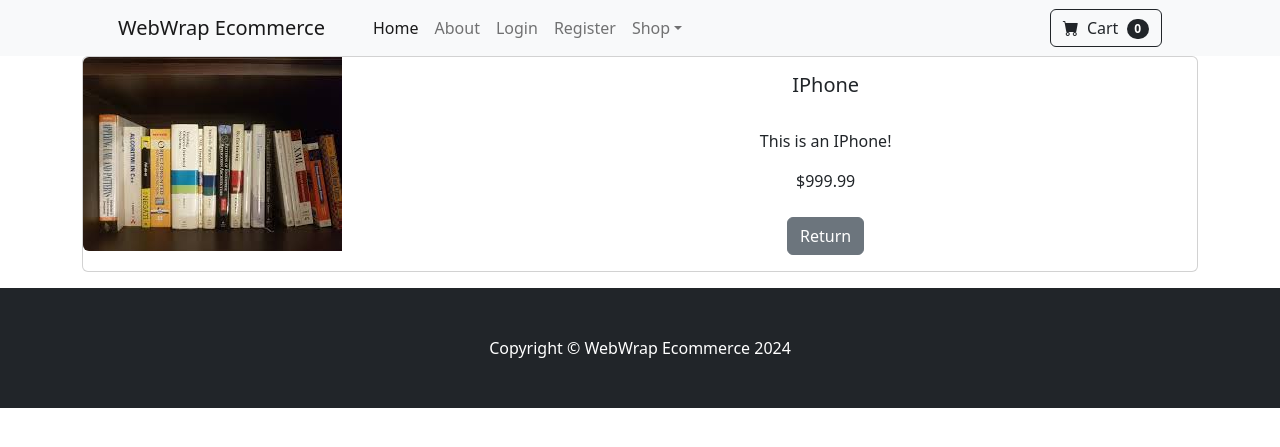
After one commit to Djole33/advanced-ecommerce, a Django app: page /product/1/ in a window 1280 px wide. The commit adds this page. Shown: the top 447 px of the page. Run offline with Django 5.2, Linux system fonts and the light colour scheme; data comes from the database, SQL or seed files in the repository; both versions use the stored data as it was after the commit; some libraries are stand-ins or nearby versions.

Commit message:
registration

```diff
--- a/main/templates/home.html
+++ b/main/templates/home.html
@@ -36,7 +36,7 @@
                     </div>
                     <!-- Product actions-->
                     <div class="card-footer p-4 pt-0 border-top-0 bg-transparent">
-                        <div class="text-center"><a class="btn btn-outline-dark mt-auto" href="#">View options</a></div>
+                        <div class="text-center"><a class="btn btn-outline-dark mt-auto" href="{% url 'product' product.pk %}">View Product</a></div>
                     </div>
                 </div>
             </div>
@@ -56,7 +56,7 @@
                     </div>
                     <!-- Product actions-->
                     <div class="card-footer p-4 pt-0 border-top-0 bg-transparent">
-                        <div class="text-center"><a class="btn btn-outline-dark mt-auto" href="#">View options</a></div>
+                        <div class="text-center"><a class="btn btn-outline-dark mt-auto" href="{% url 'product' product.pk %}">View Product</a></div>
                     </div>
                 </div>
             </div>
--- a/main/templates/navbar.html
+++ b/main/templates/navbar.html
@@ -11,6 +11,7 @@
                 <li class="nav-item"><a class="nav-link" href="{% url 'logout' %}">Logout</a></li>
                 {% else %}
                 <li class="nav-item"><a class="nav-link" href="{% url 'login' %}">Login</a></li>
+                <li class="nav-item"><a class="nav-link" href="{% url 'register' %}">Register</a></li>
                 {% endif %}
 
 
--- /dev/null
+++ b/main/templates/product.html
@@ -0,0 +1,36 @@
+{% extends 'base.html' %}
+
+{% block content %}
+
+<div class="container">
+    <div class="card mb-3">
+        <div class="row g-0">
+            <div class="col-md-4">
+            <img src="{{ single_product.image.url }}" class="img-fluid rounded-start" alt="...">
+            </div>
+            <div class="col-md-8">
+            <div class="card-body">
+                <center>
+                <h5 class="card-title">{{ single_product.name }}</h5> <br />
+                <p class="card-text justified">{{ single_product.description }}</p>
+                {% if single_product.is_sale == True %}
+                <div class="d-flex justify-content-center small text-warning mb-2">
+                        <div class="bi-star-fill"></div>
+                        &nbsp;&nbsp;Sale&nbsp;&nbsp;
+                        <div class="bi-star-fill"></div>
+                </div>
+                        <strike>${{ single_product.price }}</strike>
+                        ${{ single_product.sale_price }}
+                        <br />
+                {% else %}
+                ${{ single_product.price }}
+                <br /><br />
+                {% endif %}
+                <a href="{% url 'home' %}" class="btn btn-secondary">Return</a>
+                </center>
+            </div>
+            </div>
+        </div>
+    </div>
+</div>
+{% endblock %}
--- a/main/urls.py
+++ b/main/urls.py
@@ -6,4 +6,6 @@ urlpatterns = [
    path('about/', views.about, name="about"),
    path('login/', views.login_user, name="login"),
    path('logout/', views.logout_user, name="logout"),
+   path('register/', views.register_user, name="register"),
+   path('product/<int:pk>/', views.product, name="product"),
 ]
--- a/main/views.py
+++ b/main/views.py
@@ -2,12 +2,17 @@ from django.shortcuts import render, redirect
 from .models import *
 from django.contrib.auth import authenticate, login, logout
 from django.contrib import messages
+from .forms import SignUpForm
 
 # Create your views here.
 
 def home(request):
     products = Product.objects.all()
     return render(request, 'home.html', {'products': products})
+
+def product(request, pk):
+    single_product = Product.objects.get(id=pk)
+    return render(request, 'product.html', {'single_product': single_product})
 
 def about(request):
     return render(request, 'about.html')
@@ -34,3 +39,22 @@ def logout_user(request):
     logout(request)
     messages.success(request, ('You have been successfully logged out!'))
     return redirect('home')
+
+def register_user(request):
+    form = SignUpForm()
+    if request.method == "POST":
+        form = SignUpForm(request.POST)
+        if form.is_valid():
+            form.save()
+            username = form.cleaned_data['username']
+            password = form.cleaned_data['password1']
+            user = authenticate(username=username, password=password)
+            login(request, user)
+            messages.success(request, ('You have been successfully registered!'))
+            return redirect('home')
+        else:
+            messages.success(request, ('Error registering!'))
+            return redirect('register')
+
+    else:
+        return render(request, 'register.html', {'form': form})
```
Also changed, not shown: main/forms.py (added, +31 -0 lines), main/templates/register.html (added, +29 -0 lines), db.sqlite3.
